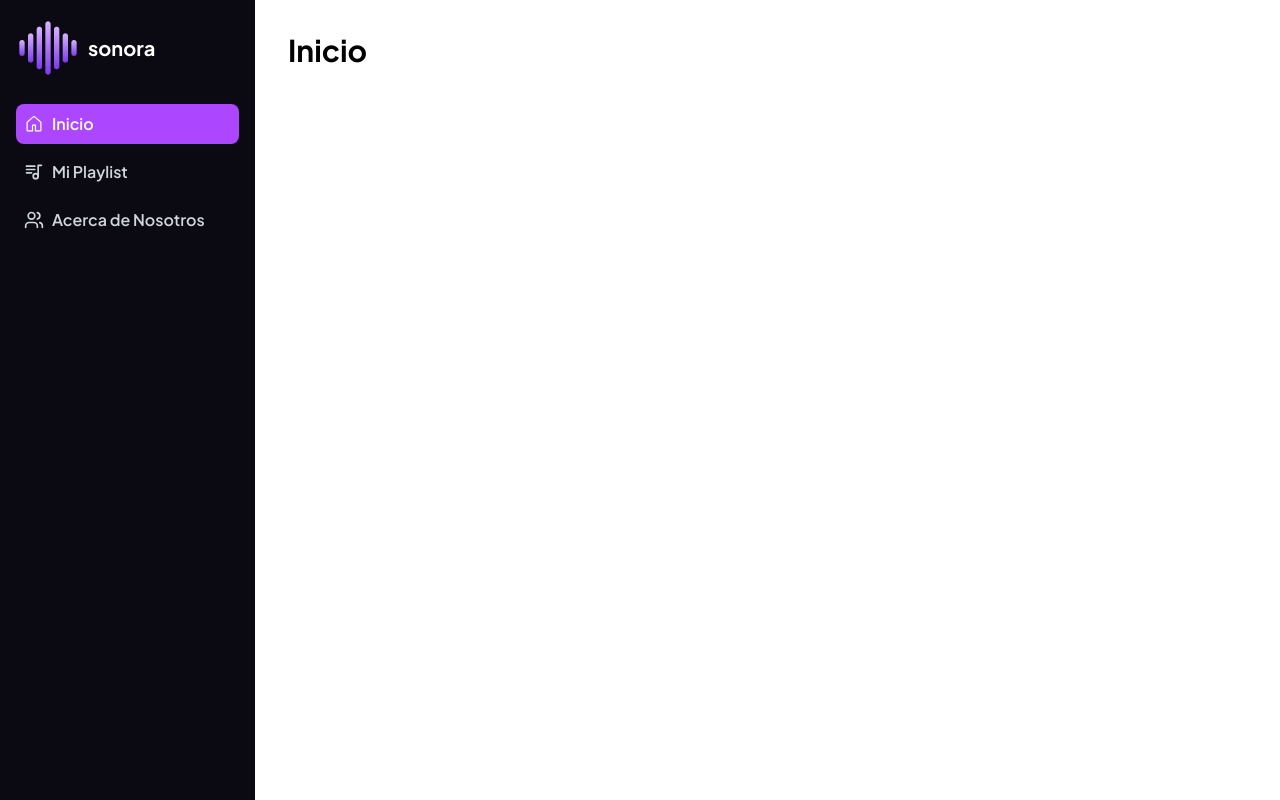
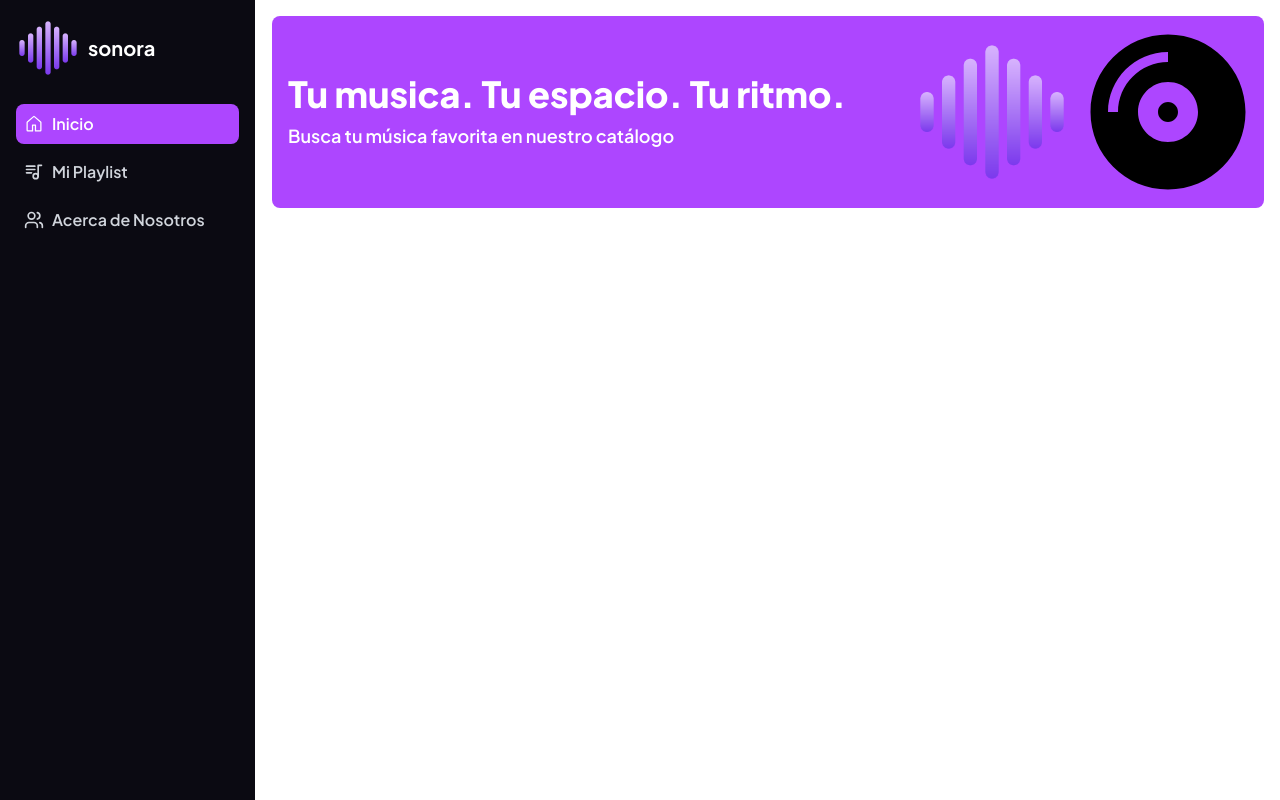
Before and after one commit to luciollanos1234-eng/sonora, a React (Vite) app: page /Home in a window 1280 px wide. Shown: the top 800 px of the page. Built offline with nearby package versions, Linux system fonts and the light colour scheme.

Commit message:
feat: agregar banner en home

```diff
--- a/src/pages/Home.tsx
+++ b/src/pages/Home.tsx
@@ -1,9 +1,25 @@
+import Logo from "../assets/Favicon.sonora.png";
+import { FaCompactDisc } from "react-icons/fa";
+
 const Home = () => {
   return (
-    <div>
-      <section className="p-8">
-        <h1 className="text-3xl font-bold"> Inicio</h1>
-      </section>
+    <div className="m-4 flex min-h-40 flex-col gap-6 rounded-lg bg-purple-500 p-4 text-white sm:flex-row sm:items-center sm:justify-between">
+      <div>
+        <h1 className="mb-2 text-2xl font-extrabold sm:text-3xl lg:text-4xl">
+          Tu musica. Tu espacio. Tu ritmo.
+        </h1>
+        <p className="text-base sm:text-lg">
+          Busca tu música favorita en nuestro catálogo
+        </p>
+      </div>
+      <div className="flex items-center justify-center gap-2 self-center sm:gap-4">
+        <img
+          src={Logo}
+          alt="sonora"
+          className="h-20 w-20 sm:h-30 sm:w-30 lg:h-40 lg:w-40"
+        />
+        <FaCompactDisc className="h-20 w-20 text-4xl text-black transition-transform duration-700 ease-in-out hover:rotate-180 sm:h-30 sm:w-30 sm:text-5xl lg:h-40 lg:w-40 lg:text-6xl" />
+      </div>
     </div>
   );
 };
```
